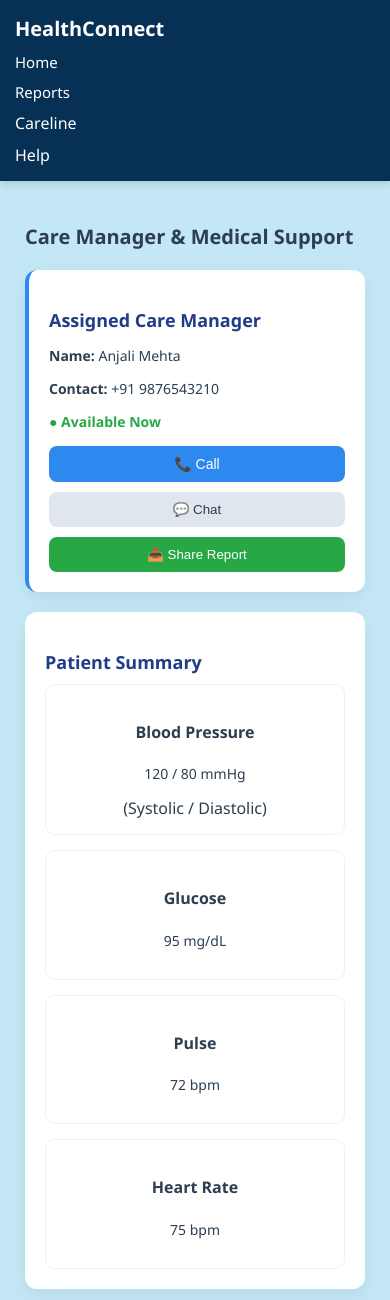
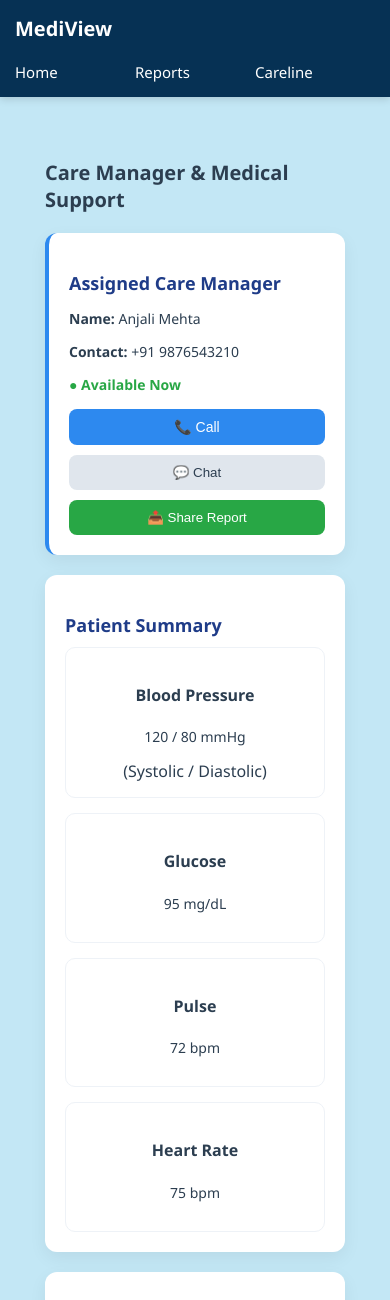
Before and after one commit to Bevan08/health-app, a Flask app: template templates/doctor.html in a window 390 px wide. Shown: the top 1300 px of the page. Run offline with Flask 3, Linux system fonts and the light colour scheme; the template is opened without the code that fills it, so the values that code supplies are empty; parts of the project's set-up code (start-up, migrations or seed data) failed here and were passed over.

Commit message:
updated charts and navbar of all pages

```diff
--- /dev/null
+++ b/static/base.css
@@ -0,0 +1,53 @@
+/* NAVBAR */
+.navbar {
+    display: flex;
+    justify-content: space-between;
+    align-items: center;
+    background: #2d89ef;
+    padding: 10px 20px;
+    color: white;
+}
+
+/* LOGO */
+.logo {
+    margin: 0;
+    font-size: 20px;
+}
+
+/* LINKS */
+.nav-links a {
+    color: white;
+    text-decoration: none;
+    margin-left: 15px;
+    font-size: 15px;
+}
+
+.nav-links a:hover {
+    text-decoration: underline;
+}
+
+/* CONTENT */
+.content {
+    padding: 20px;
+}
+
+/* MOBILE */
+@media (max-width: 600px) {
+
+    .navbar {
+        flex-direction: column;
+        align-items: flex-start;
+    }
+
+    .nav-links {
+        width: 100%;
+        display: flex;
+        justify-content: space-around;
+        margin-top: 10px;
+    }
+
+    .nav-links a {
+        font-size: 14px;
+        margin: 0;
+    }
+}
--- /dev/null
+++ b/templates/base.html
@@ -0,0 +1,30 @@
+<!DOCTYPE html>
+<html>
+<head>
+    <title>{% block title %}{% endblock %}</title>
+
+    <meta name="viewport" content="width=device-width, initial-scale=1.0">
+
+    <link rel="stylesheet" href="{{ url_for('static', filename='base.css') }}">
+</head>
+
+<body>
+
+<!-- NAVBAR -->
+<div class="navbar">
+    <h2 class="logo">MediView</h2>
+
+    <div class="nav-links">
+        <a href="/dashboard">Home</a>
+        <a href="/reports">Reports</a>
+        <a href="/doctor">Careline</a>
+    </div>
+</div>
+
+<!-- PAGE CONTENT -->
+<div class="content">
+    {% block content %}{% endblock %}
+</div>
+
+</body>
+</html>
--- a/templates/doctor.html
+++ b/templates/doctor.html
@@ -1,10 +1,8 @@
-<!DOCTYPE html>
-<html>
+{% extends "base.html" %}
 
-<head>
-<title>Care Manager & Doctor</title>
+{% block title %}Care Manager & Doctor{% endblock %}
 
-<meta name="viewport" content="width=device-width, initial-scale=1.0">
+{% block content %}
 
 <link rel="stylesheet" href="{{ url_for('static', filename='doctor.css') }}">
 
@@ -57,7 +55,6 @@
 
 /* ---------------- RESPONSIVE ---------------- */
 
-/* Tablet */
 @media (max-width: 900px){
 
     .cards{
@@ -69,38 +66,12 @@
     }
 }
 
-/* Mobile */
 @media (max-width: 600px){
 
-    /* Navbar stack */
-    .navbar{
-        flex-direction: column;
-        align-items: flex-start;
-        gap: 10px;
-    }
-
-    .navbar ul{
-        flex-direction: column;
-        width: 100%;
-        gap: 10px;
-        padding: 0;
-    }
-
-    .navbar ul li{
-        width: 100%;
-    }
-
-    .navbar a{
-        display: block;
-        width: 100%;
-    }
-
-    /* Cards single column */
     .cards{
         grid-template-columns: 1fr;
     }
 
-    /* Buttons stack */
     .actions{
         flex-direction: column;
     }
@@ -109,7 +80,6 @@
         width: 100%;
     }
 
-    /* Text adjustments */
     h2{
         font-size: 20px;
     }
@@ -124,26 +94,10 @@
 }
 </style>
 
-</head>
-
-<body>
-
-<!-- NAVBAR -->
-<div class="navbar">
-<h2>HealthConnect</h2>
-<ul>
-<li><a href="/dashboard">Home</a></li>
-<li><a href="/reports">Reports</a></li>
-<li>Careline</li>
-<li>Help</li>
-</ul>
-</div>
-
 <div class="container">
 
 <h2>Care Manager & Medical Support</h2>
 
-<!-- CARE MANAGER -->
 <div class="section highlight">
 
 <h3>Assigned Care Manager</h3>
@@ -152,7 +106,6 @@
 <p><strong>Contact:</strong> +91 9876543210</p>
 <p class="status-online">● Available Now</p>
 
-<!-- QUICK ACTIONS -->
 <div class="actions">
 <button class="primary-btn">📞 Call</button>
 <button class="secondary-btn">💬 Chat</button>
@@ -161,7 +114,6 @@
 
 </div>
 
-<!-- PATIENT SUMMARY -->
 <div class="section">
 
 <h3>Patient Summary</h3>
@@ -193,7 +145,6 @@
 
 </div>
 
-<!-- DOCTOR INFO -->
 <div class="section">
 
 <h3>Doctor Information</h3>
@@ -203,7 +154,6 @@
 
 </div>
 
-<!-- DOCTOR NOTES -->
 <div class="section">
 
 <h3>Doctor Notes</h3>
@@ -212,7 +162,6 @@
 
 </div>
 
-<!-- PRESCRIPTION -->
 <div class="section" id="prescription-card">
 
 <h3>Prescription</h3>
@@ -225,7 +174,6 @@
 
 </div>
 
-<!-- EMERGENCY -->
 <div class="section emergency-box">
 
 <h3>Emergency Support</h3>
@@ -240,5 +188,4 @@
 
 </div>
 
-</body>
-</html>
+{% endblock %}
```
Also changed, not shown: static/report.css (+8 -6 lines), templates/dashboard.html (+27 -20 lines), templates/report.html (+4 -58 lines).
